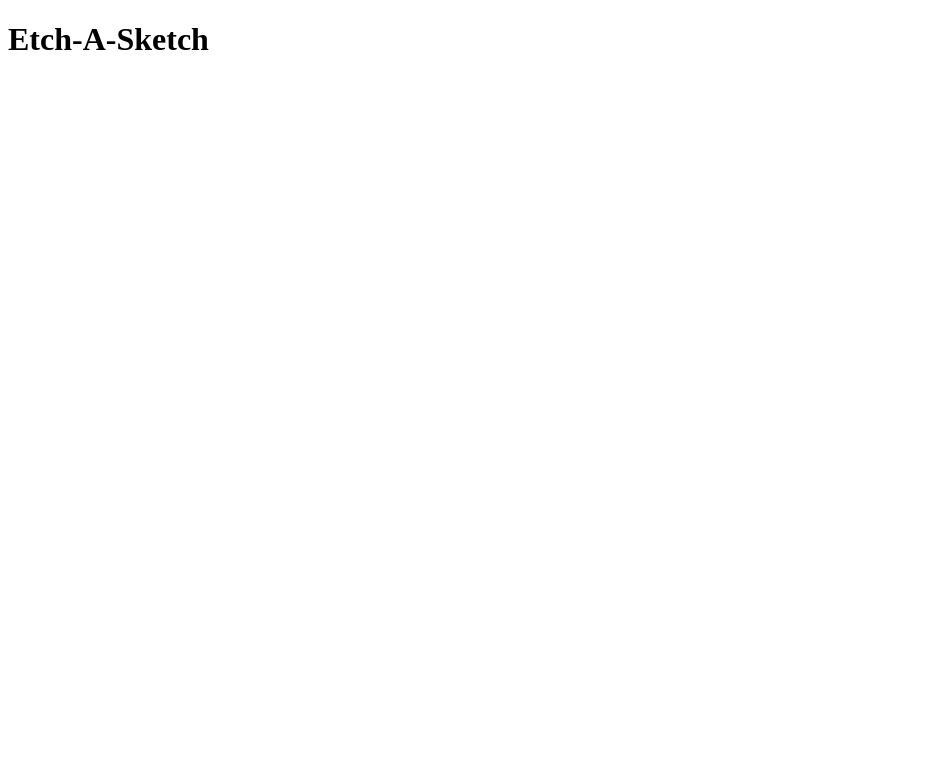
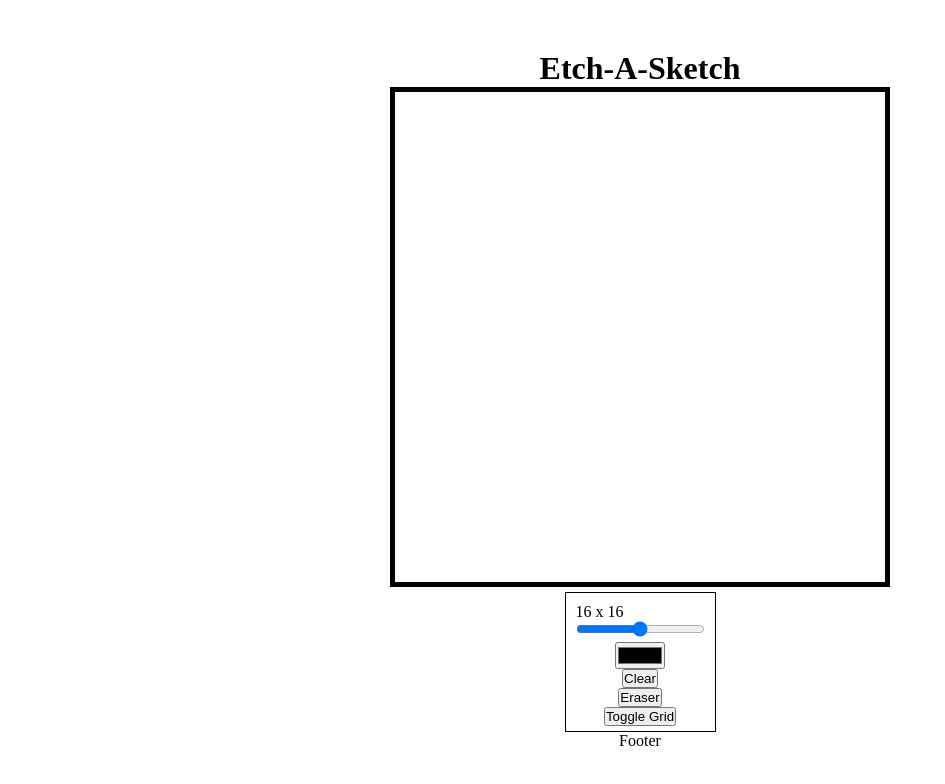
Before and after one commit to CodingKarnage/EtchASketch, a plain HTML site: page index.html in a window 1280 px wide. Shown: the whole page, without its empty margins (0-945 px from the left). Drawn offline with Linux system fonts and the light colour scheme.

Commit message:
Base App Working

```diff
--- a/index.html
+++ b/index.html
@@ -9,6 +9,46 @@
     <title>Etch-A-Sketch</title>
 </head>
 <body>
-    <h1 class="title">Etch-A-Sketch</h1>
+    <!--header-->
+    <div class="header">
+        <h1 class="title">Etch-A-Sketch</h1>
+    </div>
+
+    <!--Main-->
+    <div class="main">
+        <div class="grid-container">
+
+        </div>
+
+        <!--Controls-->
+        <div class="controls">
+            <div class="slider-controls">
+                <div class="grid-size-value">16 x 16</div>
+                <input type="range" name="grid-size-range" id="grid-size-slider" min="2" max="50"/>
+            </div>
+            <div class="colorpicker">
+                <input type="color" name="color-picker" id="grid-color-picker"/>
+            </div>
+            <div class="clearbutton">
+                <button type="reset" class="clearBtn">
+                    Clear
+                </button>
+            </div>
+            <div class="earaserbutton">
+                <button class="eraser">
+                    Eraser
+                </button>
+            </div>
+            <div class="showgridbutton">
+                <button class="showgrid">
+                    Toggle Grid
+                </button>
+            </div>
+        </div>
+    </div>
+    <!--Footer-->
+    <div class="footer">
+        <p class="footer">Footer</p>
+    </div>
 </body>
 </html>
--- a/script.js
+++ b/script.js
@@ -0,0 +1,94 @@
+const grid = document.querySelector('.grid-container');
+const root = document.documentElement;
+const gridSlider = document.querySelector('#grid-size-slider');
+const clearBtn = document.querySelector(".clearBtn");
+const colorPicker = document.querySelector('.colorpicker');
+const showGridBtn = document.querySelector('.showgrid');
+
+//DEFAULTS
+const DEFAULTGRIDSIZE = 16;
+const DEFAULTCOLOR = "black";
+
+//CURRENTS
+let currentGridSize = gridSlider.value;
+let currentColor = colorPicker.value;
+let showGrid = true;
+
+//DRAW DEFAULT GRID
+drawGrid(DEFAULTGRIDSIZE);
+
+//UPDATE GRID
+gridSlider.addEventListener('input', e=>currentGridSize = e.target.value);
+gridSlider.addEventListener('input', ()=>{updateGridSizeValue(currentGridSize);});
+gridSlider.addEventListener('input', ()=>{drawGrid(currentGridSize)});
+
+//CHOOSE COLOR
+colorPicker.addEventListener('change', e=>currentColor=e.target.value);
+
+//TOGGLE GRID
+showGridBtn.addEventListener('click', ()=>{
+
+    if(showGrid) {
+        root.style.setProperty('--border', "1px solid lightgrey");
+        showGrid = false;
+    }
+    else {
+        root.style.setProperty('--border', "none")
+        showGrid = true;
+    }
+});
+
+function toggleGrid(showGrid){
+    const gridItems = document.querySelectorAll('.grid-item');
+    if(border == false){
+        gridItems.forEach(e=>e.style.border = 'none');
+        border = true;
+    }
+    else{
+        gridItems.forEach(e=>e.style.border = 'border 1px solid gray');
+        border = false;
+    }
+    // if(showGrid){
+    //     root.style.setProperty('--border', "1px solid lightgrey");
+    // }
+    // else
+    //     root.style.setProperty('--border', "none")
+}
+
+//PAINTING
+grid.addEventListener('click', (e)=>{
+    paint(currentColor);
+});
+
+//CLEAR GRID
+clearBtn.addEventListener('click', ()=>{drawGrid(currentGridSize)})
+
+
+function paint(color=DEFAULTCOLOR) {
+    const gridItems = document.querySelectorAll('.grid-item');
+    root.style.setProperty('--color', color);
+
+    gridItems.forEach(element => {
+        //element.addEventListener('mouseover', ()=>element.classList.add('hover'));
+        element.addEventListener('mouseover', ()=>element.style.backgroundColor = color);
+    });
+
+}
+
+//setInterval(()=>console.log(isMouseDown), 1000);
+
+function drawGrid(gridSize){
+    grid.innerHTML = "";
+    root.style.setProperty('--grid-size', gridSize);
+
+    for(let i = 1; i <= Math.pow(gridSize, 2); i++) {
+        let node = document.createElement('div');
+        node.classList.add('grid-item');
+        grid.appendChild(node);
+    }
+}
+
+function updateGridSizeValue(gridSize){
+    const gridSizeValue = document.querySelector('.grid-size-value');
+    gridSizeValue.innerText = `${gridSize} x ${gridSize}`;
+}
--- a/style.css
+++ b/style.css
@@ -0,0 +1,59 @@
+:root {
+    --grid-size: 16;
+    --color: black;
+    --border: none;
+}
+
+* {
+    box-sizing: border-box;
+    margin: 0;
+    padding: 0;
+}
+
+body {
+    height: 100vh;
+    display: flex;
+    flex-direction: column;
+    align-items: center;
+    justify-content: center;
+}
+
+.main {
+    display: flex;
+    flex-direction: column;
+    align-items: center;
+    gap: 5px;
+}
+
+.grid-container {
+    flex-grow: 1;
+    border: 5px solid black;
+    display: grid;
+    width: 500px;
+    height: 500px;
+    padding: 10px;
+    grid-template-columns: repeat(var(--grid-size), 1fr);
+    grid-template-rows: repeat(var(--grid-size), 1fr);
+}
+
+.grid-item {
+    border: var(--border);
+}
+
+.controls {
+    display: flex;
+    flex-direction: column;
+    align-items: center;
+    border: 1px solid black;
+    padding: 5px;
+}
+
+.slider-controls {
+    display: flex;
+    flex-direction: column;
+    padding: 5px;
+}
+
+.hover {
+    background-color: var(--color);
+}
```
